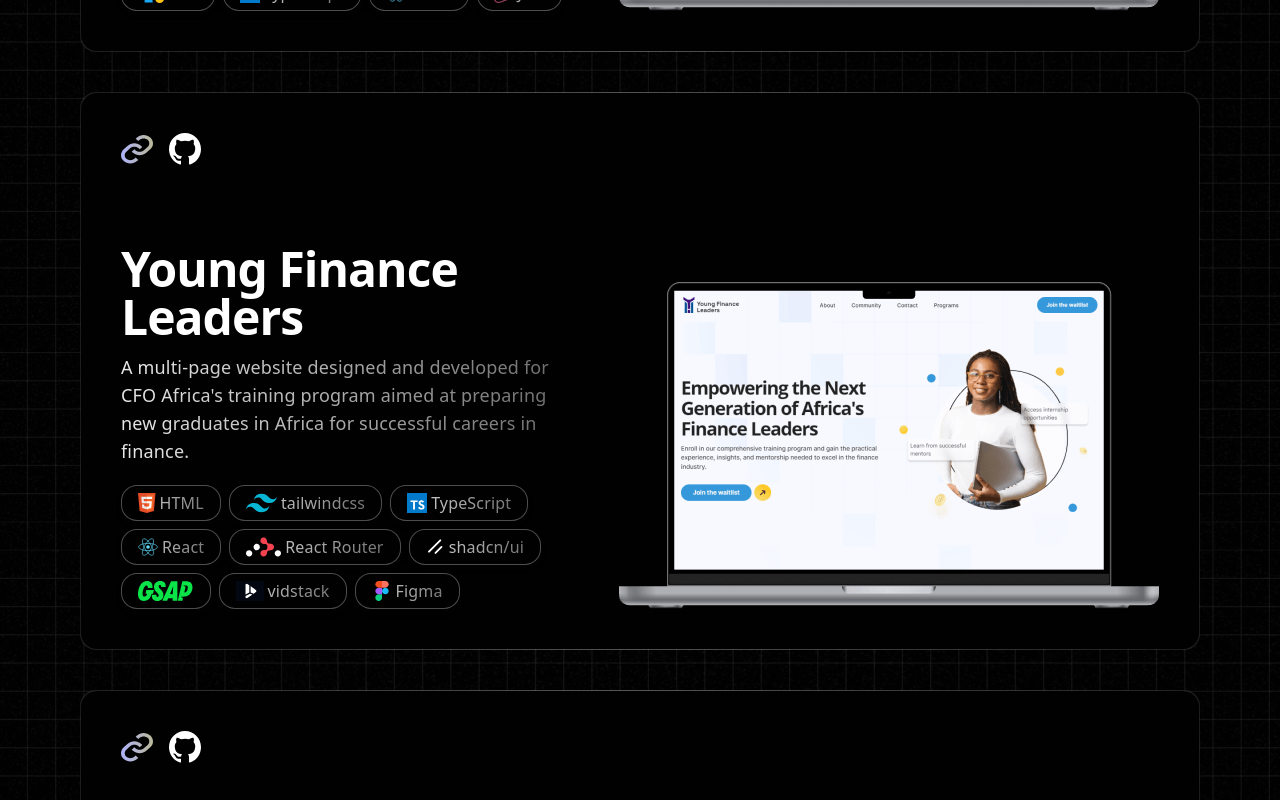
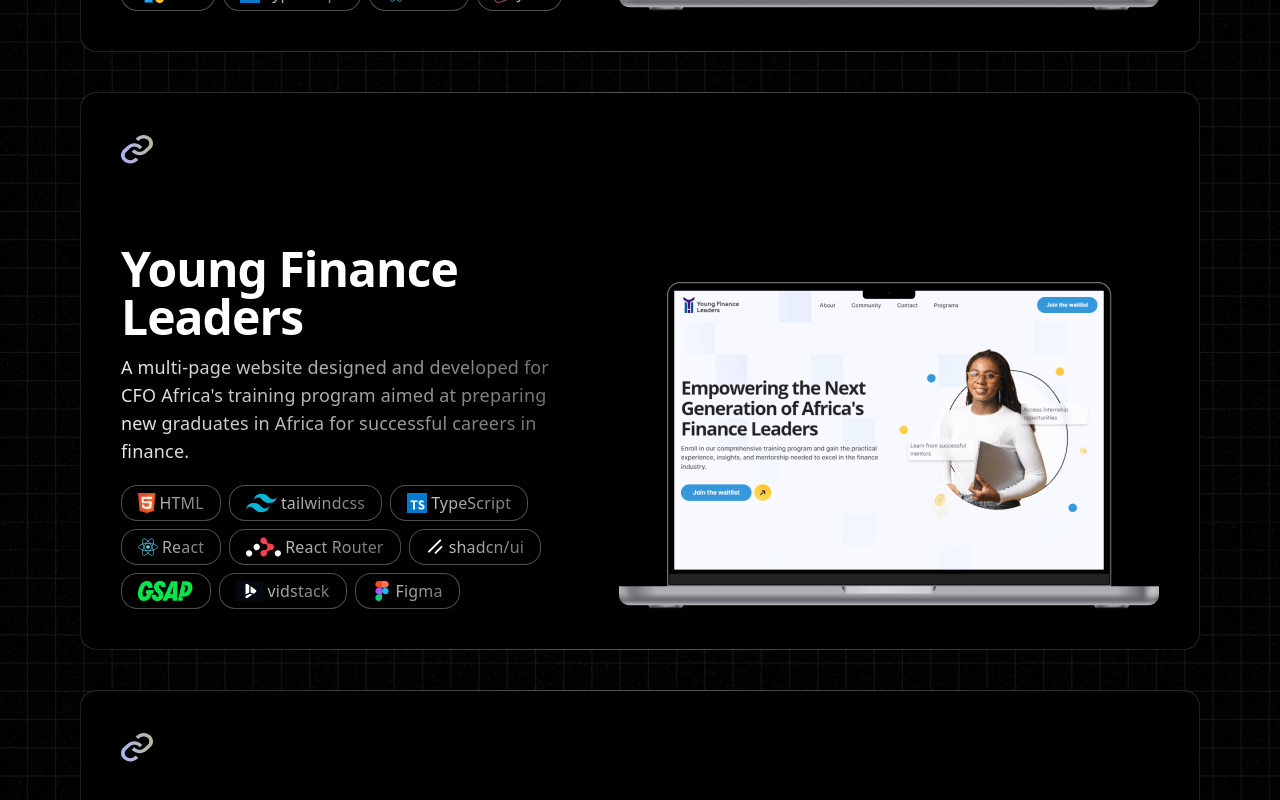
Before and after one commit to VriaA/portfolio, a React (Vite) app: page /projects in a window 1280 px wide. Shown: the part 1340-2140 px from the top of the page. Built offline with nearby package versions, Linux system fonts and the light colour scheme; a web font is replaced by a local one.

Commit message:
do not display github links for freelance projects
Signed-off-by: Oyelola Victoria <oyelolaabimbola23@gmail.com>

```diff
--- a/src/components/Projects.tsx
+++ b/src/components/Projects.tsx
@@ -21,7 +21,7 @@ export default function Projects({ projects }: { projects: Project[] }): JSX.Ele
 
             <div className="flex flex-col gap-5 lg:gap-10 mt-5 md:mt-10 w-full lg:flex-row lg:flex-wrap xl:flex-row ">
                 {projects.map((project, i) => {
-                    const { name, description, technologiesUsed, imageSrc, links, isCompleted, isOpenSource } = project
+                    const { name, description, technologiesUsed, imageSrc, links, isCompleted, isOpenSource, isFreelance } = project
                     return (
                         <div key={`project-${i + 1}`} className="flex flex-col items-center lg:w-[calc(50%-20px)] xl:w-full bg-metallic-gradient p-[1px] rounded-2xl overflow-hidden">
                             <div className="flex flex-col xl:flex-row gap-10 items-center xl:items-end xl:justify-between w-full h-full bg-black rounded-2xl px-5 md:px-10 py-10">
@@ -43,7 +43,7 @@ export default function Projects({ projects }: { projects: Project[] }): JSX.Ele
                                                     </svg>
                                                 </a>
                                             }
-
+                                            {!isFreelance &&
                                                 <a className="w-fit" href={links.github} target="_blank" aria-label={`Link to ${name} GItHub repositoty.`}>
                                                     <svg className="w-7 h-7 xl:w-8 xl:h-8" viewBox="0 0 48 48" fill="none" xmlns="http://www.w3.org/2000/svg">
                                                         <g clipPath="url(#clip0_910_44)">
@@ -56,6 +56,7 @@ export default function Projects({ projects }: { projects: Project[] }): JSX.Ele
                                                         </defs>
                                                     </svg>
                                                 </a>
+                                            }
                                         </div>
                                         : <p className="flex items-center gap-4 h-fit font-satoshi font-medium text-sm lg:text-base tracking-[.01em] bg-metallic-text text-transparent bg-clip-text leading-[100%]">
                                             <GlowingDot style="bg-[#FF0000]" />
```
Lines whose indentation alone changed are shown as unchanged.
